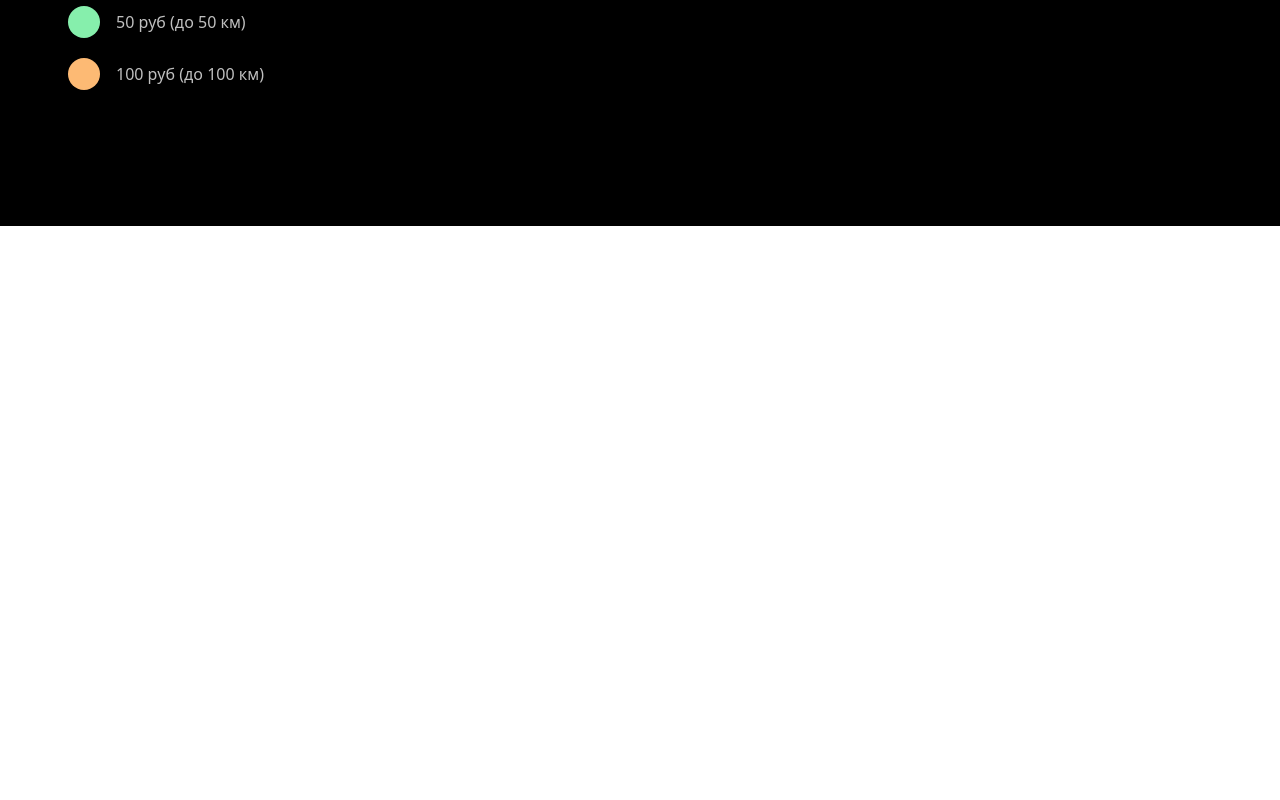
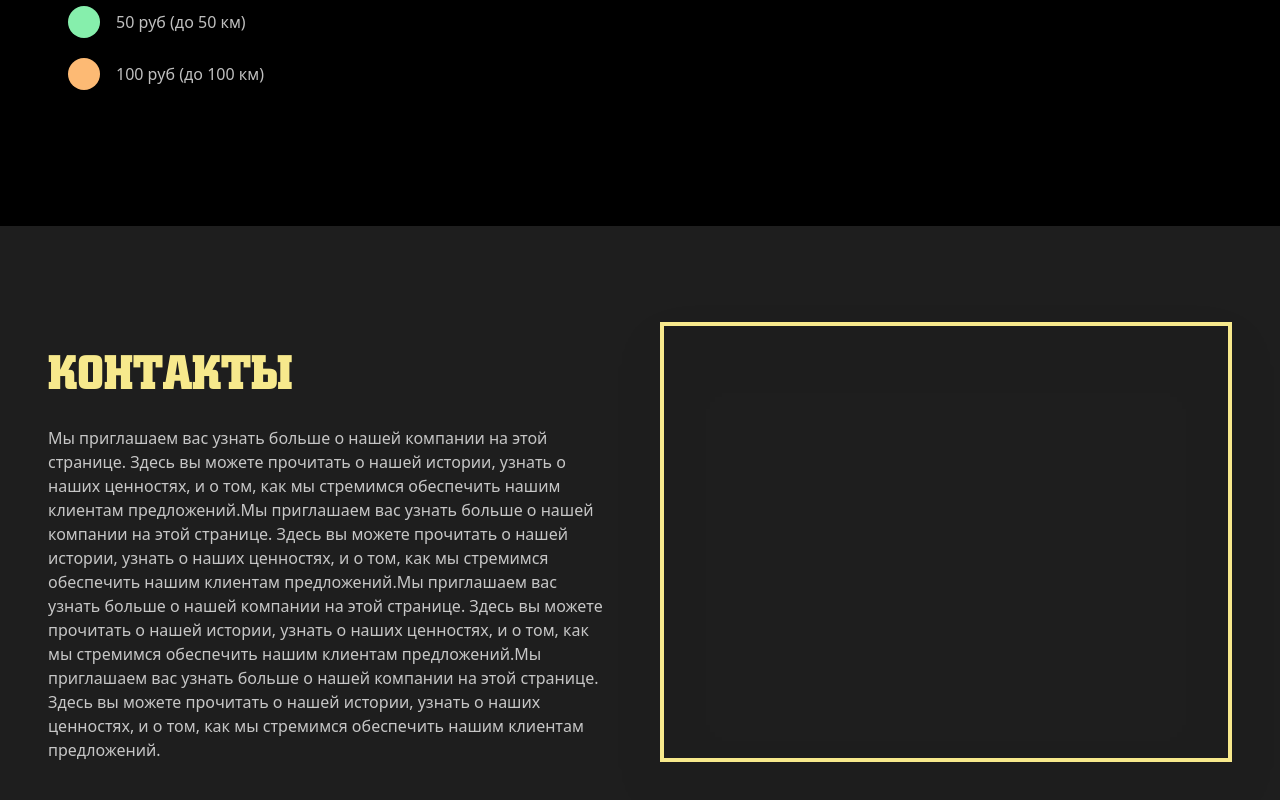
Before and after one commit to Zhuk-off/spec1-landing, a Next.js app in the folder frontend/: page / in a window 1280 px wide. Shown: the part 2753-3553 px from the top of the page. Before the commit the page ends 2979 px from the top, so only its background shows below. Built offline with nearby package versions, Linux system fonts and the light colour scheme.

Commit message:
feat: Add a contacts block

```diff
--- a/frontend/src/pages/home.tsx
+++ b/frontend/src/pages/home.tsx
@@ -438,6 +438,42 @@ export function HomePage() {
         </UiContainer>
       </UiSection>
       {/* Block Installment end */}
+
+      {/* Block Contacts start */}
+      <UiSection className="bg-spec-black-light relative">
+        <UiContainer>
+          <div className="flex flex-col gap-5 md:flex-row md:gap-6 lg:gap-12">
+            <div className="flex-1">
+              <UiTitle title="Контакты" className="" />
+              <div className="text-spec-text-white">
+                Мы приглашаем вас узнать больше о нашей компании на этой
+                странице. Здесь вы можете прочитать о нашей истории, узнать о
+                наших ценностях, и о том, как мы стремимся обеспечить нашим
+                клиентам предложений.Мы приглашаем вас узнать больше о нашей
+                компании на этой странице. Здесь вы можете прочитать о нашей
+                истории, узнать о наших ценностях, и о том, как мы стремимся
+                обеспечить нашим клиентам предложений.Мы приглашаем вас узнать
+                больше о нашей компании на этой странице. Здесь вы можете
+                прочитать о нашей истории, узнать о наших ценностях, и о том,
+                как мы стремимся обеспечить нашим клиентам предложений.Мы
+                приглашаем вас узнать больше о нашей компании на этой странице.
+                Здесь вы можете прочитать о нашей истории, узнать о наших
+                ценностях, и о том, как мы стремимся обеспечить нашим клиентам
+                предложений.
+              </div>
+            </div>
+            <div className="flex-1 border-2 border-spec-gold-light drop-shadow-2xl  sm:border-4">
+              <iframe
+                src="https://yandex.ru/map-widget/v1/?um=constructor%3Ad8090b9cadff833f2b0375b6429af50028aee1c120167fee2c8e13eba3a4e119&amp;source=constructor"
+                width="100%"
+                height="100%"
+                frameBorder="0"
+              ></iframe>
+            </div>
+          </div>
+        </UiContainer>
+      </UiSection>
+      {/* Block Contacts end */}
     </main>
   );
 }
```
